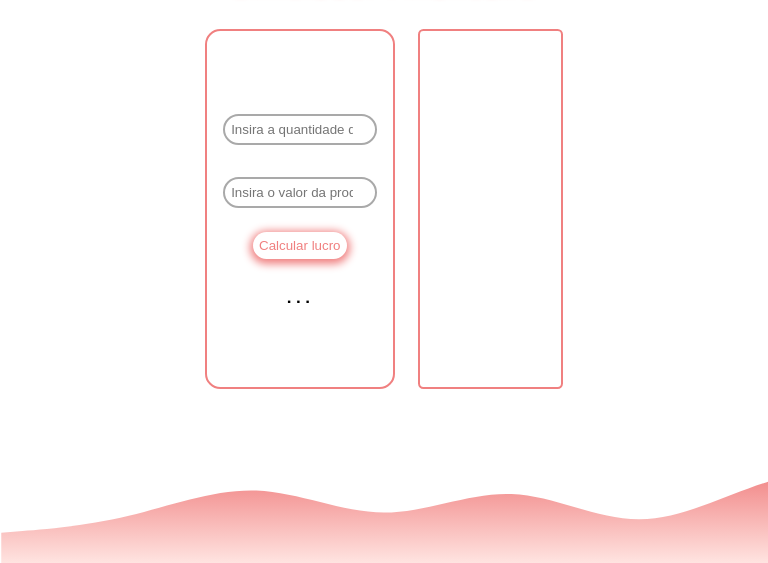
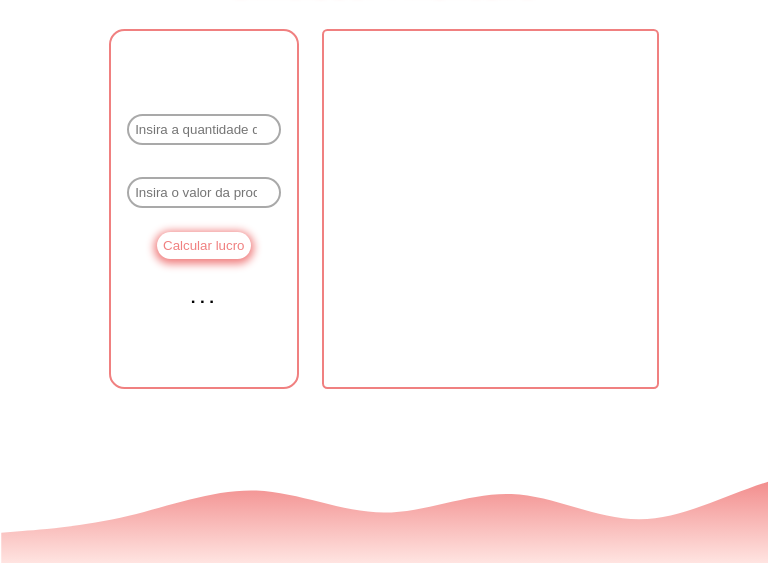
Before and after one commit to LuigiVicchietti/simulador_financeiro, a website: page index.html in a window 768 px wide. Shown: the part 237-800 px from the top of the page. Drawn offline with nearby package versions, Linux system fonts and the light colour scheme.

Commit message:
Adicionando um media query

```diff
--- a/css/style.css
+++ b/css/style.css
@@ -34,7 +34,7 @@ body {
     font-family: 'Maven Pro', sans-serif;
     justify-content: center;
     align-items: center;
-    overflow: hidden;
+    overflow-x: hidden;
 }
 
 main {
@@ -46,7 +46,6 @@ main {
     width: 100%;
     height: 90vh;
     margin-top: 10vh;
-    overflow-y: hidden;
 }
 
 .titulo {
@@ -175,6 +174,7 @@ main {
     padding: 1rem;
     margin: 0;
     overflow-y: scroll;
+    overflow-x: hidden;
 }
 
 .mensagens div {
@@ -182,3 +182,19 @@ main {
     text-align: flex-start;
     margin: 1vh;
 }
+
+@media (max-width: 940px) and (min-width: 500px) {
+    .content {
+        width: 80%;
+    }
+
+    .mensagens div {
+        align-items: center;
+    }
+
+    .mensagens {
+        width: 150vw;
+        overflow-y: scroll;
+        overflow-x: hidden;
+    }
+}
```
